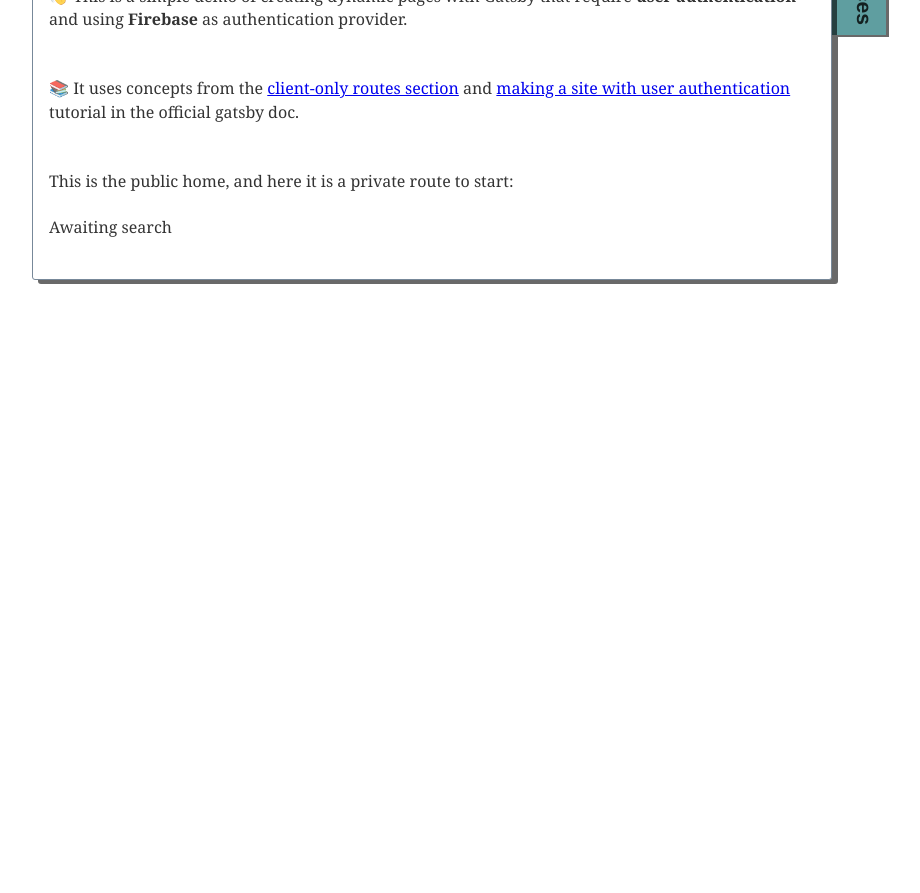
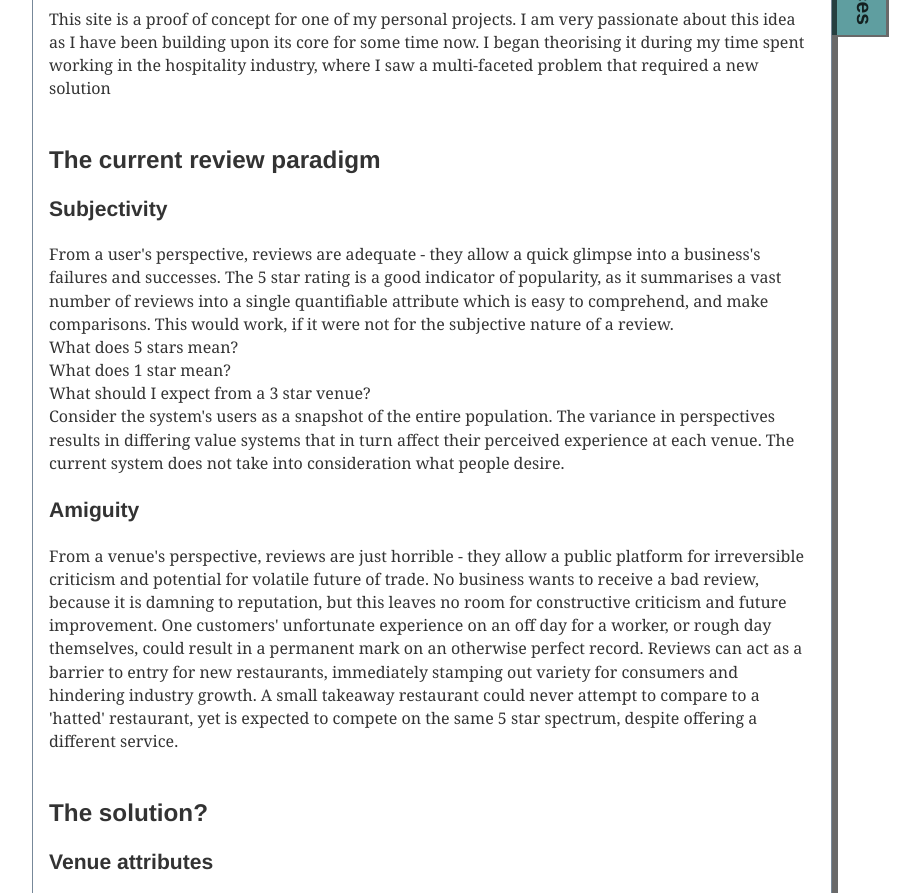
Before and after one commit to fletchcoding/nuereview, a Gatsby site: page / in a window 1280 px wide. Shown: the part 250-1143 px from the top of the page, without its empty margins (208-1128 px from the left). Before the commit the page ends 800 px from the top, so only its background shows below. Built offline with nearby package versions, Linux system fonts and the light colour scheme; Gatsby itself is replaced by a stand-in of ours; some packages are replaced by stand-ins of ours.

Commit message:
Added project description

```diff
--- a/src/components/Layout/index.jsx
+++ b/src/components/Layout/index.jsx
@@ -20,6 +20,7 @@ const Layout = ({ children }) => {
           <Navbar />
           <Header />
           <Searchbar />
+          <br />
           {children}
         </Context.Provider>
       </main>
--- a/src/pages/index.jsx
+++ b/src/pages/index.jsx
@@ -11,36 +11,67 @@ const Index = () => {
   //getPlaces(firebase);
   return (
     <Layout>
-      <View title="Firebase Authentication Starter">
+      <View title="Place Review System">
         <p>
-          👋 This is a simple demo of creating dynamic pages with Gatsby that
-          require <b>user authentication</b> and using <b>Firebase</b> as
-          authentication provider.
+          This site is a proof of concept for one of my personal projects. I am
+          very passionate about this idea as I have been building upon its core
+          for some time now. I began theorising it during my time spent working
+          in the hospitality industry, where I saw a multi-faceted problem that
+          required a new solution
         </p>
         <br />
+        <h2> The current review paradigm </h2>
+        <h3> Subjectivity </h3>
         <p>
-          📚 It uses concepts from the
-          {` `}
-          <a
-            className="underline text-blue-500"
-            href="https://www.gatsbyjs.org/docs/client-only-routes-and-user-authentication/"
-          >
-            client-only routes section
-          </a>
-          {` `} and {` `}
-          <a
-            className="underline text-blue-500"
-            href="https://www.gatsbyjs.org/tutorial/authentication-tutorial"
-          >
-            making a site with user authentication
-          </a>
-          {` `}
-          tutorial in the official gatsby doc.
+          From a user's perspective, reviews are adequate - they allow a quick
+           glimpse into a business's failures and successes.
+          The 5 star rating is a good indicator of popularity, as it summarises
+          a vast number of reviews into a single quantifiable attribute which
+          is easy to comprehend, and make comparisons.
+          This would work, if it were not for the subjective nature of a review. <br />
+          What does 5 stars mean?<br />
+          What does 1 star mean?<br />
+          What should I expect from a 3 star venue?<br />
+          Consider the system's users as a snapshot of the entire population.
+          The variance in perspectives results in differing value systems that
+          in turn affect their perceived experience at each venue. The current
+          system does not take into consideration what people desire.
+        </p>
+        <h3> Amiguity </h3>
+        <p>
+          From a venue's perspective, reviews are just horrible - they allow a
+          public platform for irreversible criticism and potential for volatile
+          future of trade.
+          No business wants to receive a bad review, because it is damning to
+          reputation, but this leaves no room for constructive criticism and future improvement. One customers'
+          unfortunate experience on an off day for a worker, or rough day themselves,
+          could result in a permanent mark on an otherwise perfect record.
+          Reviews can act as a barrier to entry for new restaurants, immediately
+          stamping out variety for consumers and hindering industry growth.
+          A small takeaway restaurant could never attempt to compare to a 'hatted'
+          restaurant, yet is expected to compete on the same 5 star spectrum,
+          despite offering a different service.
         </p>
         <br />
+        <h2>The solution?</h2>
+        <h3>Venue attributes</h3>
         <p>
-          This is the public home, and here it is a private route to start:
-          <br />
+          Through the pre-definition of venue attributes, leaving feedback could be
+          a guided process, enabling reviews to contain structured datapoints,
+          that correlate to a business's goals.
+          The attribute system allows for better categorisation of venues through
+          the comparison of specific traits. For example, hatted restaurants might
+          be compared on their service and quality scores, whereas takeaway
+          restaurants on their value and speed.
+          A place's visual record would display only their positive scores,
+          abstracting away negativity and ensuring they are only quantified on
+          their merits.
+          With an 'active' current review per-person per-place system, the negative
+          feedback datapoints can then be used by businesses to understand the
+          key areas that need adjustment. A platform that enables a communication
+          channel between businesses and reviewers, can facilitate opportunities
+          to improve on their previous feedback through offers to entice return
+          visits.
         </p>
       </View>
     </Layout>
```
